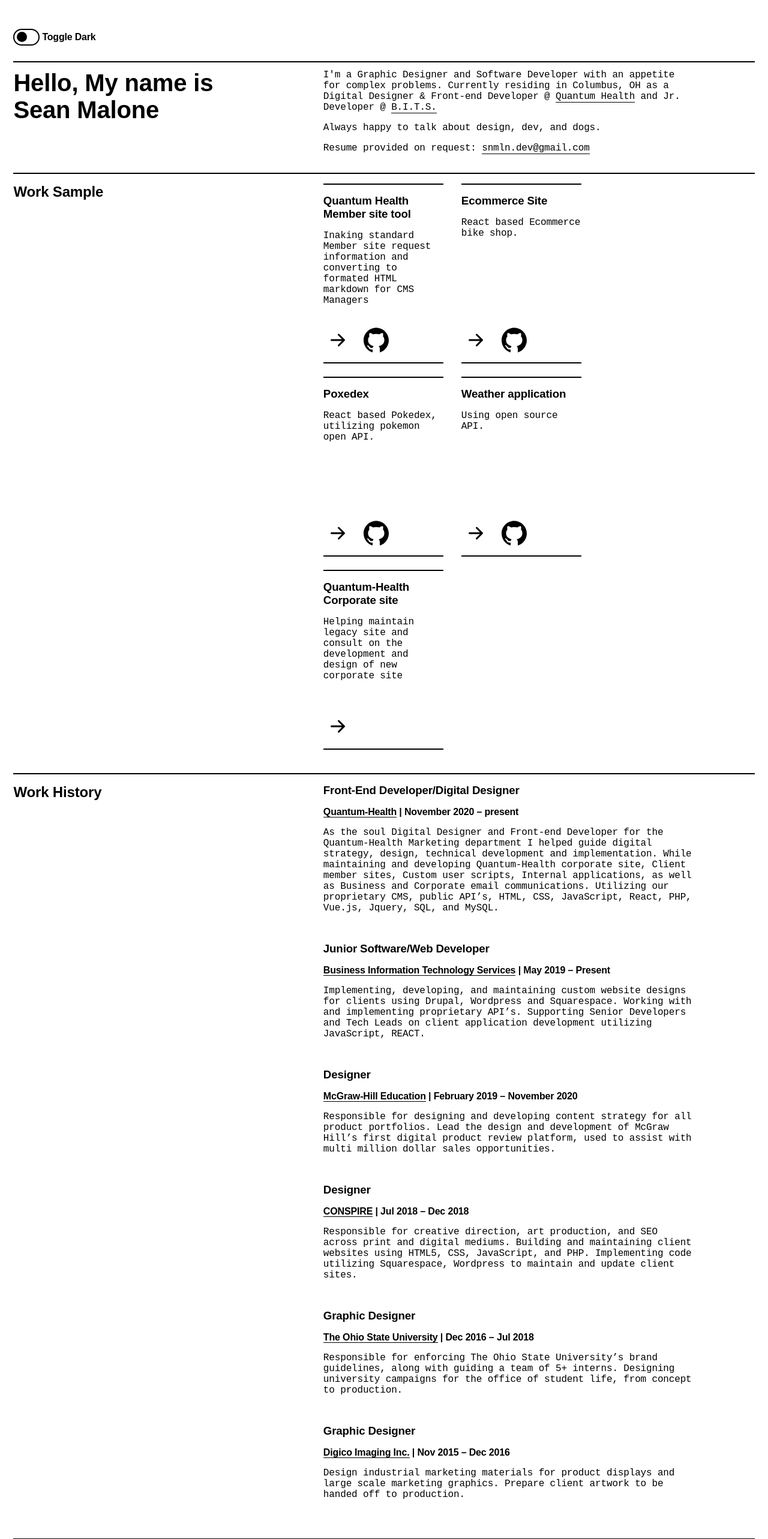
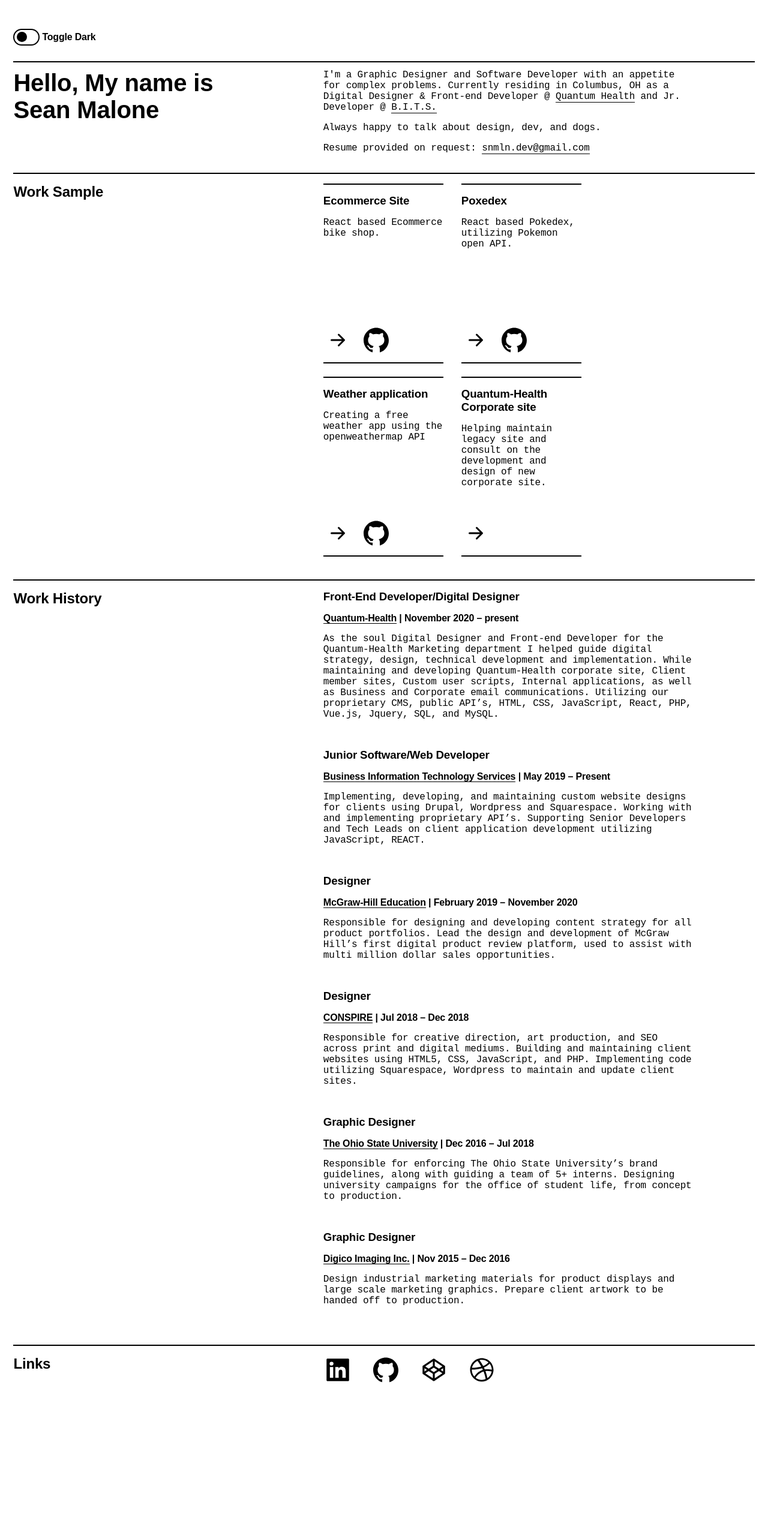
Before and after one commit to snmln/snmln, a React (Create React App) app: page / in a window 1280 px wide. Shown: the top 2566 px of the page at 60% size. After the commit the page ends 2368 px from the top, so only its background shows below. Built offline with nearby package versions, Linux system fonts and the light colour scheme.

Commit message:
updates to positions

```diff
--- a/src/Components/Contact.js
+++ b/src/Components/Contact.js
@@ -18,6 +18,7 @@
     .information{
         display: flex;
         flex-wrap: wrap;
+        margin: 0;
     }
 
     ul{
@@ -69,7 +70,7 @@
             <div className="contactContainer">
 
                 <div className="title">
-                    <h2>Contact</h2>
+                    <h2>Links</h2>
                 </div>
                     <ul className="information">
                         <li><a href="https://www.linkedin.com/in/snmln/" target="_blank"><AiFillLinkedin className="icon"/>{/*Linkedin*/}</a></li>
--- a/src/Components/Projects.js
+++ b/src/Components/Projects.js
@@ -1,11 +1,11 @@
 export const projects=[
-    {
-        id:1,
-        title: "Quantum Health Member site tool",
-        site: "#",
-        description: "Inaking standard Member site request information and converting to formated HTML markdown for CMS Managers",
-        Github: "https://github.com/snmln/FCC-E-commerce-site"
-    },
+    // {
+    //     id:1,
+    //     title: "Quantum Health Member site tool",
+    //     site: "#",
+    //     description: "Inaking standard Member site request information and converting to formated HTML markdown for CMS Managers",
+    //     Github: "https://github.com/snmln/QH-Vendor-Tool"
+    // },
     {
         id:3,
         title: "Ecommerce Site",
@@ -22,7 +22,7 @@
         time: "February 2019 – November 2020",
         company:"McGraw-Hill Education",
         site: "https://snmlnpokedex.netlify.app/#/",
-        description: "React based Pokedex, utilizing pokemon open API.",
+        description: "React based Pokedex, utilizing Pokemon open API.",
         Github:"https://github.com/snmln/Pokedex"
     },
     {
@@ -31,7 +31,7 @@
         time: "February 2019 – November 2020",
         company:"McGraw-Hill Education",
         site: "https://snmlnweatherapp.netlify.app/",
-        description: "Using open source API.",
+        description: "Creating a free weather app using the openweathermap API",
         Github:"https://github.com/snmln/Weather-app"
 
     },
@@ -41,6 +41,6 @@
         time: "February 2019 – November 2020",
         company:"McGraw-Hill Education",
         site: "https://quantum-health.com/",
-        description: "Helping maintain legacy site and consult on the development and design of new corporate site "
+        description: "Helping maintain legacy site and consult on the development and design of new corporate site."
     }
 ]
```
